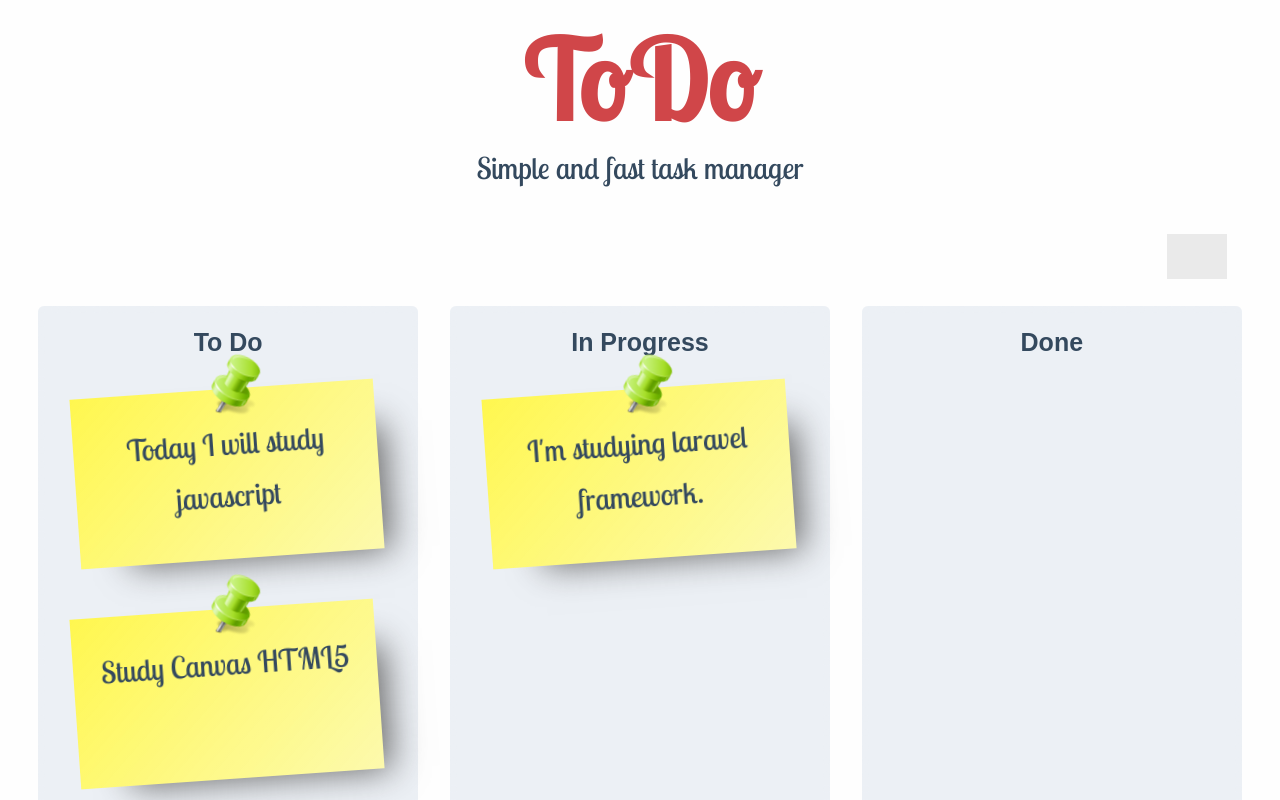
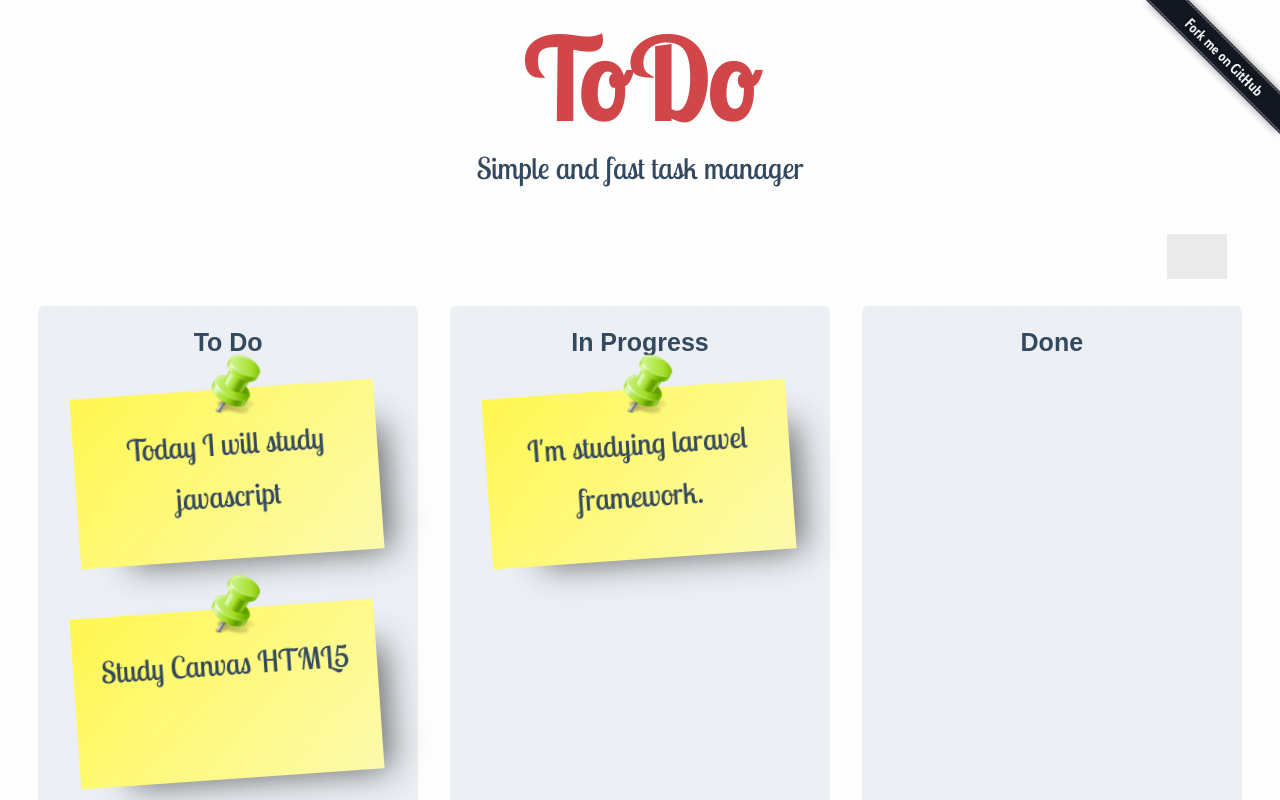
Before and after one commit to arthurfigueiredo/Kanban.js, a plain HTML site: page index.html in a window 1280 px wide. Shown: the top 800 px of the page. Drawn offline with Linux system fonts and the light colour scheme; grey boxes are pictures that could not be loaded.

Commit message:
Add Fork-me image

```diff
--- a/assets/css/style.css
+++ b/assets/css/style.css
@@ -108,6 +108,11 @@ header h2 {
 	margin-top: 9px;
 	font-size: 30px;
 	text-align: center;
+}
+header .fork-me {
+	position: absolute;
+	top: 0;
+	right: 0;
 }
 
 @media (max-width: 767px) {
--- a/index.html
+++ b/index.html
@@ -22,6 +22,9 @@
 
 			<!-- Header -->
 			<header>
+				<a href="https://github.com/arthurfigueiredo/ToDoExperiment" class="fork-me" target="_blank">
+					<img src="assets/img/fork.png" alt="Fork me on Github">
+				</a>
 				<hgroup>
 					<h1>ToDo</h1>
 					<h2>Simple and fast task manager</h2>
```
Also changed, not shown: assets/img/fork.png (added).
